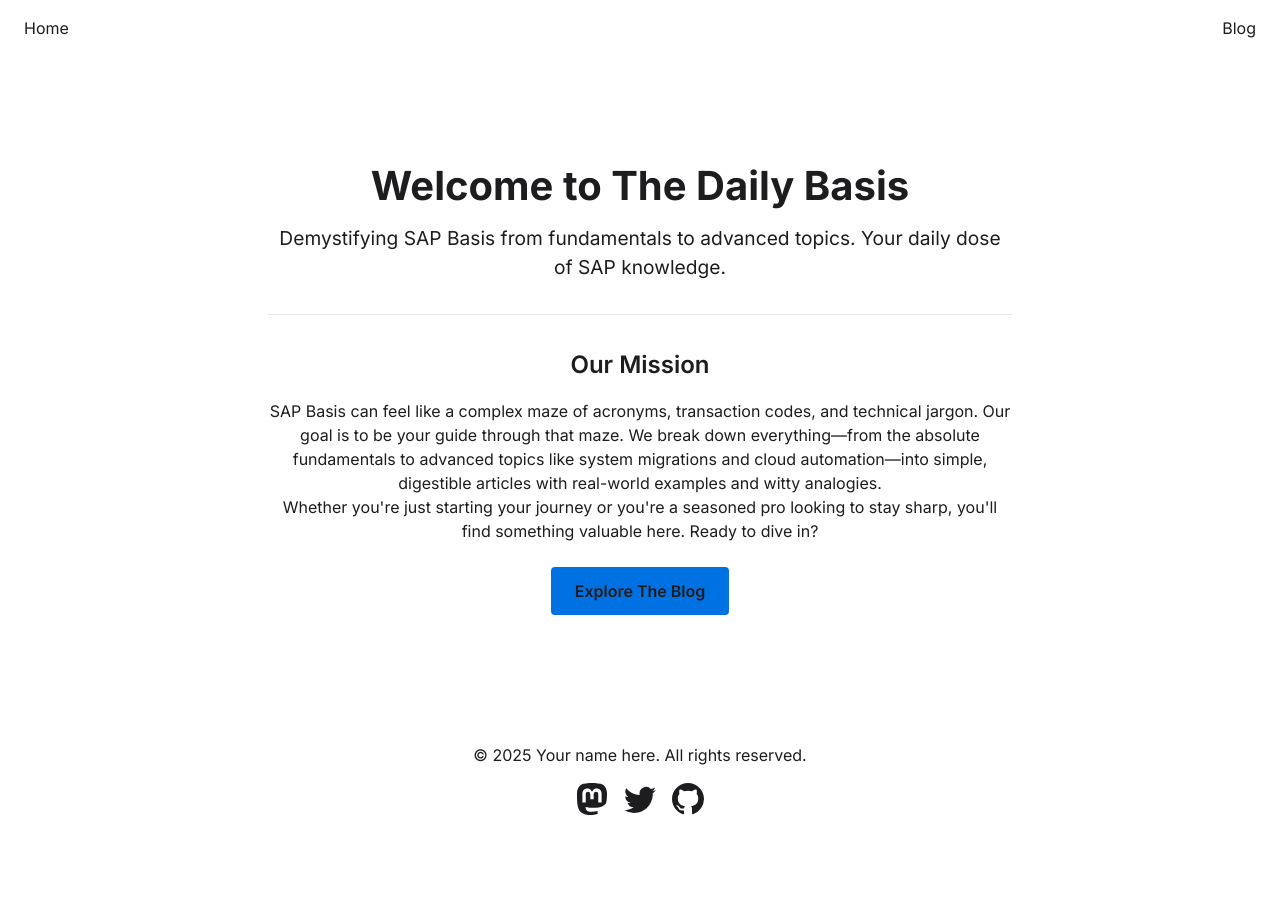
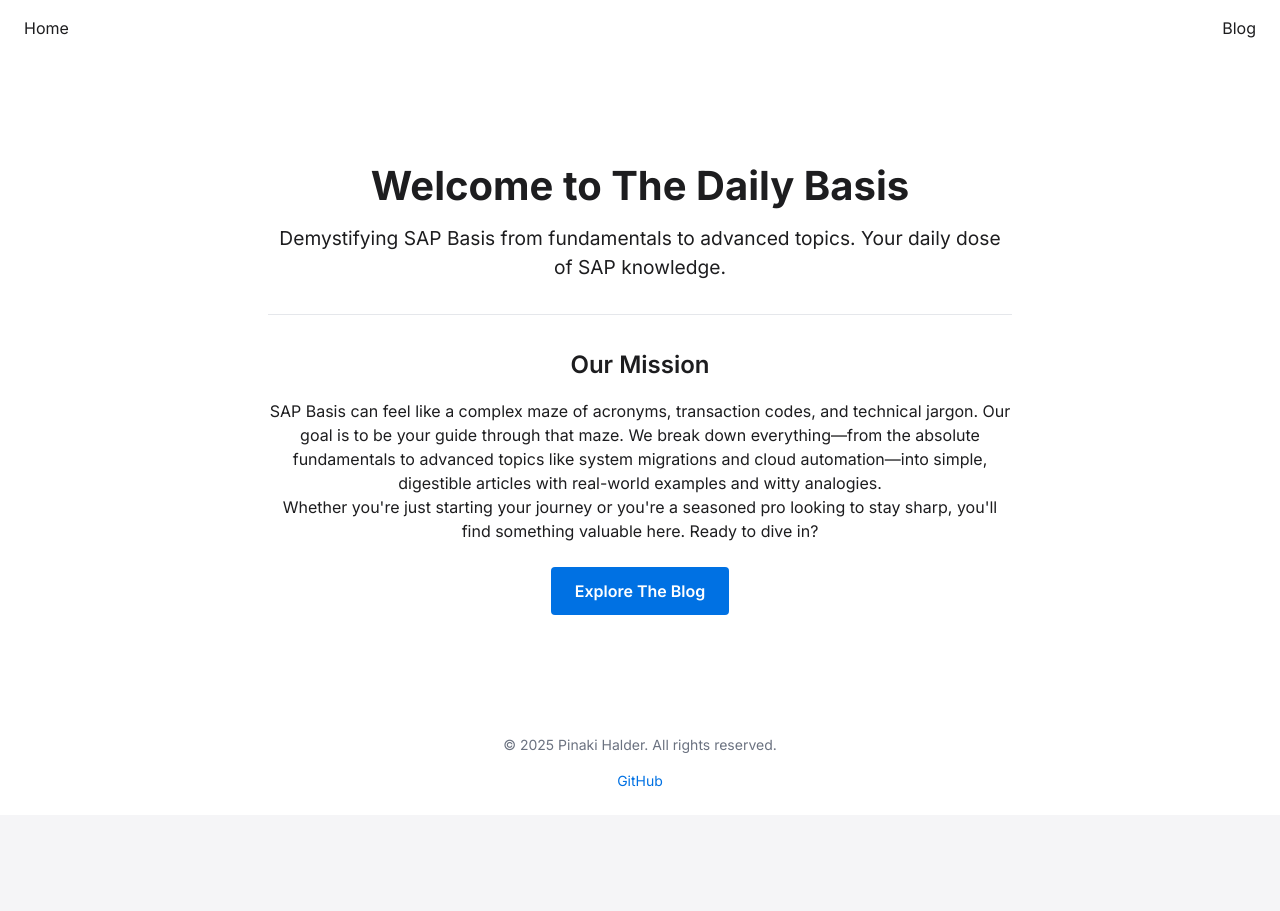
Before and after one commit to Sapbtpusertas/daily-basis, an Astro site: page / in a window 1280 px wide. After the commit the page ends 815 px from the top, so only its background shows below. Built offline with nearby package versions, Linux system fonts and the light colour scheme; Astro itself is replaced by a stand-in of ours.

Commit message:
style: Update button color and footer text

```diff
--- a/src/components/Footer.astro
+++ b/src/components/Footer.astro
@@ -1,62 +1,22 @@
 ---
 const today = new Date();
+const social = [
+	{
+		name: 'GitHub',
+		url: 'https://github.com/sapbtpusertas', // Your GitHub URL
+	},
+	// Add other social links here if you wish
+];
 ---
-
-<footer>
-	&copy; {today.getFullYear()} Your name here. All rights reserved.
-	<div class="social-links">
-		<a href="https://m.webtoo.ls/@astro" target="_blank">
-			<span class="sr-only">Follow Astro on Mastodon</span>
-			<svg
-				viewBox="0 0 16 16"
-				aria-hidden="true"
-				width="32"
-				height="32"
-				astro-icon="social/mastodon"
-				><path
-					fill="currentColor"
-					d="M11.19 12.195c2.016-.24 3.77-1.475 3.99-2.603.348-1.778.32-4.339.32-4.339 0-3.47-2.286-4.488-2.286-4.488C12.062.238 10.083.017 8.027 0h-.05C5.92.017 3.942.238 2.79.765c0 0-2.285 1.017-2.285 4.488l-.002.662c-.004.64-.007 1.35.011 2.091.083 3.394.626 6.74 3.78 7.57 1.454.383 2.703.463 3.709.408 1.823-.1 2.847-.647 2.847-.647l-.06-1.317s-1.303.41-2.767.36c-1.45-.05-2.98-.156-3.215-1.928a3.614 3.614 0 0 1-.033-.496s1.424.346 3.228.428c1.103.05 2.137-.064 3.188-.189zm1.613-2.47H11.13v-4.08c0-.859-.364-1.295-1.091-1.295-.804 0-1.207.517-1.207 1.541v2.233H7.168V5.89c0-1.024-.403-1.541-1.207-1.541-.727 0-1.091.436-1.091 1.296v4.079H3.197V5.522c0-.859.22-1.541.66-2.046.456-.505 1.052-.764 1.793-.764.856 0 1.504.328 1.933.983L8 4.39l.417-.695c.429-.655 1.077-.983 1.934-.983.74 0 1.336.259 1.791.764.442.505.661 1.187.661 2.046v4.203z"
-				></path></svg
-			>
-		</a>
-		<a href="https://twitter.com/astrodotbuild" target="_blank">
-			<span class="sr-only">Follow Astro on Twitter</span>
-			<svg viewBox="0 0 16 16" aria-hidden="true" width="32" height="32" astro-icon="social/twitter"
-				><path
-					fill="currentColor"
-					d="M5.026 15c6.038 0 9.341-5.003 9.341-9.334 0-.14 0-.282-.006-.422A6.685 6.685 0 0 0 16 3.542a6.658 6.658 0 0 1-1.889.518 3.301 3.301 0 0 0 1.447-1.817 6.533 6.533 0 0 1-2.087.793A3.286 3.286 0 0 0 7.875 6.03a9.325 9.325 0 0 1-6.767-3.429 3.289 3.289 0 0 0 1.018 4.382A3.323 3.323 0 0 1 .64 6.575v.045a3.288 3.288 0 0 0 2.632 3.218 3.203 3.203 0 0 1-.865.115 3.23 3.23 0 0 1-.614-.057 3.283 3.283 0 0 0 3.067 2.277A6.588 6.588 0 0 1 .78 13.58a6.32 6.32 0 0 1-.78-.045A9.344 9.344 0 0 0 5.026 15z"
-				></path></svg
-			>
-		</a>
-		<a href="https://github.com/withastro/astro" target="_blank">
-			<span class="sr-only">Go to Astro's GitHub repo</span>
-			<svg viewBox="0 0 16 16" aria-hidden="true" width="32" height="32" astro-icon="social/github"
-				><path
-					fill="currentColor"
-					d="M8 0C3.58 0 0 3.58 0 8c0 3.54 2.29 6.53 5.47 7.59.4.07.55-.17.55-.38 0-.19-.01-.82-.01-1.49-2.01.37-2.53-.49-2.69-.94-.09-.23-.48-.94-.82-1.13-.28-.15-.68-.52-.01-.53.63-.01 1.08.58 1.23.82.72 1.21 1.87.87 2.33.66.07-.52.28-.87.51-1.07-1.78-.2-3.64-.89-3.64-3.95 0-.87.31-1.59.82-2.15-.08-.2-.36-1.02.08-2.12 0 0 .67-.21 2.2.82.64-.18 1.32-.27 2-.27.68 0 1.36.09 2 .27 1.53-1.04 2.2-.82 2.2-.82.44 1.1.16 1.92.08 2.12.51.56.82 1.27.82 2.15 0 3.07-1.87 3.75-3.65 3.95.29.25.54.73.54 1.48 0 1.07-.01 1.93-.01 2.2 0 .21.15.46.55.38A8.012 8.012 0 0 0 16 8c0-4.42-3.58-8-8-8z"
-				></path></svg
-			>
-		</a>
+<footer class="mt-auto p-6 text-center text-sm text-gray-500">
+	<div>
+		&copy; {today.getFullYear()} Pinaki Halder. All rights reserved.
+	</div>
+	<div class="mt-4 flex justify-center gap-4">
+		{social.map(item => (
+			<a href={item.url} target="_blank" rel="noopener noreferrer" class="hover:text-gray-900">
+				{item.name}
+			</a>
+		))}
 	</div>
 </footer>
-<style>
-	footer {
-		padding: 2em 1em 6em 1em;
-		background: linear-gradient(var(--gray-gradient)) no-repeat;
-		color: rgb(var(--gray));
-		text-align: center;
-	}
-	.social-links {
-		display: flex;
-		justify-content: center;
-		gap: 1em;
-		margin-top: 1em;
-	}
-	.social-links a {
-		text-decoration: none;
-		color: rgb(var(--gray));
-	}
-	.social-links a:hover {
-		color: rgb(var(--gray-dark));
-	}
-</style>
--- a/src/pages/index.astro
+++ b/src/pages/index.astro
@@ -57,7 +57,7 @@
 		display: inline-block;
 		padding: 0.75rem 1.5rem;
 		background-color: var(--accent);
-		color: var(--bg);
+		color: white; /* Change is here */
 		border-radius: 0.25rem;
 		text-decoration: none;
 		margin-top: 1.5rem;
```
